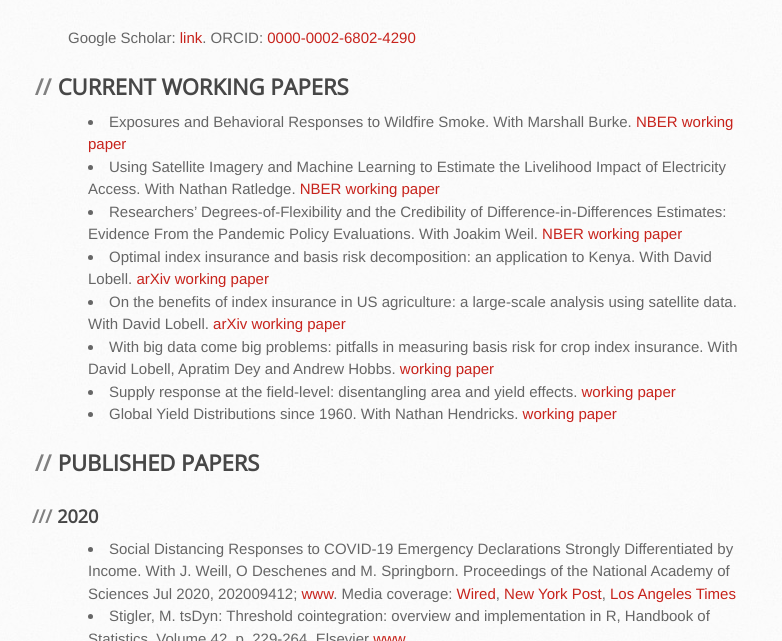
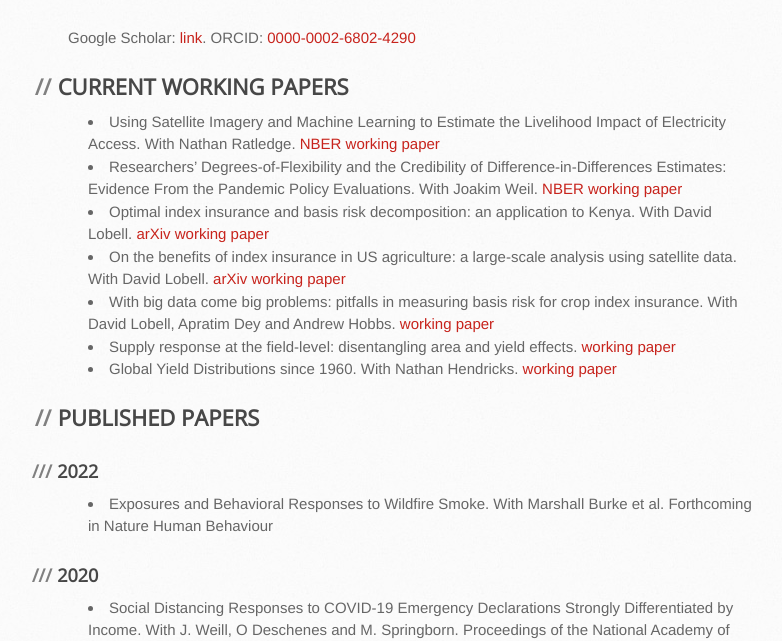
Before and after one commit to MatthieuStigler/MatthieuStigler.github.io, a Jekyll site: the page built from Research.Md, in a window 1280 px wide and 900 px high, cut to the strip 259-900 px from the top of the window. Shown: the whole strip, without its empty margins (102-884 px from the left). Built offline with Jekyll 4.4.1, drawn with Linux system fonts in a browser that asks for light colours.

Commit message:
Update Research.Md

```diff
--- a/Research.Md
+++ b/Research.Md
@@ -6,7 +6,6 @@ Google  Scholar: [link](https://scholar.google.com/citations?user=AiA41oQAAAAJ&h
 
 ## CURRENT WORKING PAPERS
 
-- *Exposures and Behavioral Responses to Wildfire Smoke.* With Marshall Burke. [NBER working paper](https://www.nber.org/papers/w29380)
 - *Using Satellite Imagery and Machine Learning to Estimate the Livelihood Impact of Electricity Access.* With Nathan Ratledge. [NBER working paper](https://www.nber.org/papers/w29237)
 - *Researchers' Degrees-of-Flexibility and the Credibility of Difference-in-Differences Estimates: Evidence From the Pandemic Policy Evaluations.* With Joakim Weil. [NBER working paper](https://www.nber.org/papers/w29550)
 - *Optimal index insurance and basis risk decomposition: an application to Kenya*. With David Lobell. [arXiv working paper](https://arxiv.org/abs/2111.08601)
@@ -17,6 +16,10 @@ Google  Scholar: [link](https://scholar.google.com/citations?user=AiA41oQAAAAJ&h
 
 
 ## PUBLISHED PAPERS
+
+### 2022
+
+- *Exposures and Behavioral Responses to Wildfire Smoke*. With Marshall Burke et al. Forthcoming in Nature Human Behaviour
 
 ### 2020
 
```
